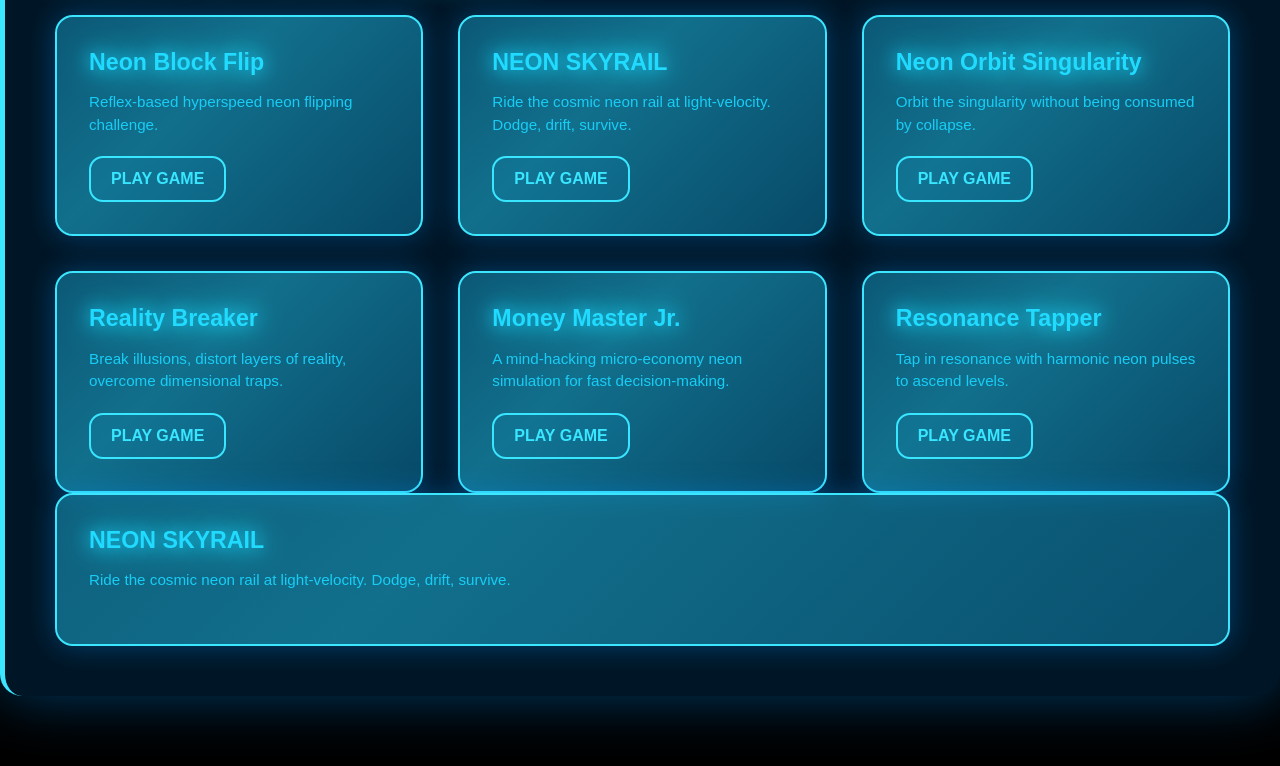
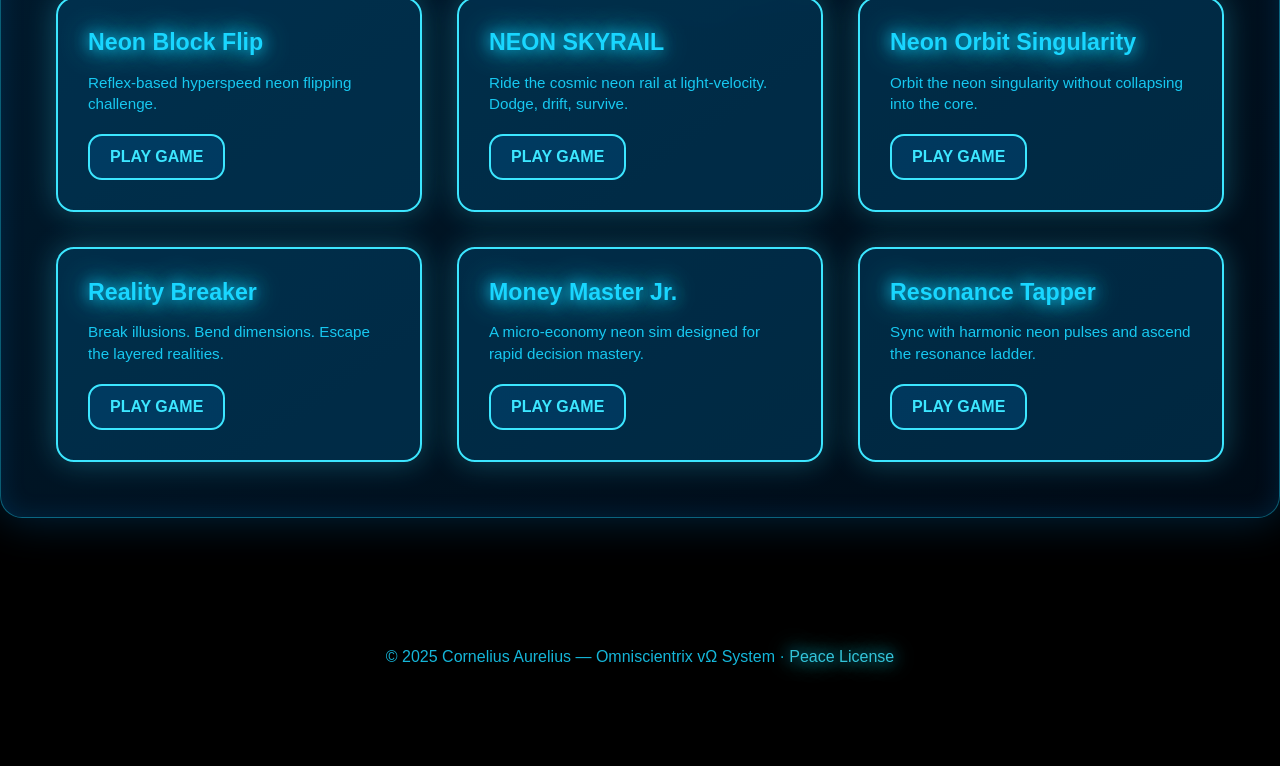
Before and after one commit to Cornelius-Aurelius/Omniscientrix-Arcade-, a plain HTML site: page index.html in a window 1280 px wide. Shown: the part 765-1531 px from the top of the page. After the commit the page ends 1491 px from the top, so only its background shows below. Drawn offline with Linux system fonts and the light colour scheme; animation ran at ten frames a second.

Commit message:
Update index.html

```diff
--- a/index.html
+++ b/index.html
@@ -3,294 +3,204 @@
 <head>
 <meta charset="UTF-8" />
 <meta name="viewport" content="width=device-width, initial-scale=1.0" />
-<title>OMNISCIENTRIX ARCADE Ω∞++ — ULTRA NEON COSMIC GAME GRID</title>
+<title>OMNISCIENTRIX ARCADE Ω∞ ULTRA — THE NEON COSMIC GAME GRID</title>
 
-<!-- ========================================================= -->
-<!-- 🔥 ULTIMATE SEO + BRAND AUTHORITY PACKAGE (Ω∞++) 🔥 -->
-<!-- ========================================================= -->
+<!-- ========================= -->
+<!-- 🔥 ULTIMATE SEO + AUTHORITY -->
+<!-- ========================= -->
 <meta name="author" content="Cornelius Aurelius" />
-<meta name="description" content="The Omniscientrix Arcade Ω∞++ — a hyperneon cosmic game dimension created by Cornelius Aurelius. Play advanced neon puzzle, orbit, rhythm, rail, and reality-breaking games." />
-<meta name="keywords" content="Cornelius Aurelius, Omniscientrix Arcade, Neon Cosmic Games, Hyperneon Games, Reality Breaker, Neon Skyrail, Neon Block Flip, Orbit Singularity, Reflex Games, Cosmic Arcade" />
+<meta name="description" content="Omniscientrix Arcade Ω∞ ULTRA — The Neon Cosmic Game Grid created by Cornelius Aurelius. Ultra‑premium neon puzzle, orbit, rail, rhythm, and reality‑breaking games." />
+<meta name="keywords" content="Cornelius Aurelius, Neon Arcade, Omniscientrix Arcade, Cosmic Games, Neon Games, Reflex Games, Reality Breaker, Neon Skyrail, Neon Orbit, Hyperneon Games, Indie Games" />
 <meta name="robots" content="index, follow" />
-<meta property="og:title" content="Omniscientrix Arcade Ω∞++ — Hyperneon Cosmic Game Grid" />
-<meta property="og:description" content="Explore the cosmic neon multiverse of games created by Cornelius Aurelius. Reflex, orbit, puzzle, rail, and reality-shifting neon games." />
+<meta property="og:title" content="Omniscientrix Arcade Ω∞ ULTRA — Neon Cosmic Game Grid" />
+<meta property="og:description" content="Play ultra‑premium neon games crafted by Cornelius Aurelius." />
+<meta property="og:image" content="preview.png" />
 <meta property="og:type" content="website" />
-<meta property="og:image" content="https://cornelius-aurelius.github.io/Omniscientrix-Arcade/preview.png" />
 <meta property="og:url" content="https://cornelius-aurelius.github.io/Omniscientrix-Arcade/" />
 <meta name="twitter:card" content="summary_large_image" />
 
-<!-- PERSON SCHEMA & GAME INDEX -->
+<!-- ========================= -->
+<!-- 🔥 PERSON + GAME SCHEMA -->
+<!-- ========================= -->
 <script type="application/ld+json">
 {
-  "@context": "https://schema.org",
-  "@type": "Person",
-  "name": "Cornelius Aurelius",
-  "url": "https://cornelius-aurelius.github.io",
-  "jobTitle": "Creator of the Omniscientrix Framework, Game Developer, Polymath",
-  "sameAs": [
-    "https://zenodo.org/records/17362534",
-    "https://instagram.com/cornelius_aurelius_",
-    "https://github.com/cornelius-aurelius"
-  ]
+"@context":"https://schema.org",
+"@type":"Person",
+"name":"Cornelius Aurelius",
+"url":"https://cornelius-aurelius.github.io",
+"jobTitle":"Creator of the Omniscientrix Framework, Game Developer, Polymath",
+"sameAs":["https://zenodo.org/records/17362534","https://instagram.com/cornelius_aurelius_","https://github.com/cornelius-aurelius"]
 }
 </script>
 
 <script type="application/ld+json">
 {
-  "@context": "https://schema.org",
-  "@type": "ItemList",
-  "name": "Omniscientrix Arcade Games",
-  "itemListElement": [
-    { "@type": "VideoGame", "name": "Neon Block Flip", "url": "https://cornelius-aurelius.github.io/neon-block-flip/" },
-    { "@type": "VideoGame", "name": "NEON SKYRAIL", "url": "https://cornelius-aurelius.github.io/NEON-SKYRAIL/" },
-    { "@type": "VideoGame", "name": "Neon Orbit Singularity", "url": "https://cornelius-aurelius.github.io/neon-orbit-singularity/" },
-    { "@type": "VideoGame", "name": "Reality Breaker", "url": "https://cornelius-aurelius.github.io/reality-breaker/" },
-    { "@type": "VideoGame", "name": "Money Master Jr.", "url": "https://corneliusaurelius.github.io/money-master-jr/" },
-    { "@type": "VideoGame", "name": "Resonance Tapper", "url": "https://corneliusaurelius.github.io/resonance-tapper/" }
-  ]
+"@context":"https://schema.org",
+"@type":"ItemList",
+"name":"Omniscientrix Arcade Games",
+"itemListElement":[
+{"@type":"VideoGame","name":"Neon Block Flip","url":"https://cornelius-aurelius.github.io/neon-block-flip/"},
+{"@type":"VideoGame","name":"NEON SKYRAIL","url":"https://cornelius-aurelius.github.io/NEON-SKYRAIL/"},
+{"@type":"VideoGame","name":"Neon Orbit Singularity","url":"https://cornelius-aurelius.github.io/neon-orbit-singularity/"},
+{"@type":"VideoGame","name":"Reality Breaker","url":"https://cornelius-aurelius.github.io/reality-breaker/"},
+{"@type":"VideoGame","name":"Money Master Jr.","url":"https://corneliusaurelius.github.io/money-master-jr/"},
+{"@type":"VideoGame","name":"Resonance Tapper","url":"https://corneliusaurelius.github.io/resonance-tapper/"}
+]
 }
 </script>
 
-<!-- ========================================================= -->
-<!-- 🔥 Ω∞++ HOLOGRAPHIC VISUAL SYSTEM -->
-<!-- ========================================================= -->
+<!-- ========================= -->
+<!-- 🔥 MASTER STYLE: Ω∞ ULTRA -->
+<!-- ========================= -->
 <style>
-:root {
+:root{
   --neon:#19d6ff;
   --ultra:#3ce6ff;
-  --glow-hard:0 0 25px #19d6ff,0 0 65px #19d6ff,0 0 180px #19d6ff;
-  --glow-soft:0 0 18px #19d6ff,0 0 35px #19d6ff;
+  --deep:#00111f;
+  --glow-hard:0 0 22px #19d6ff,0 0 55px #19d6ff,0 0 140px #19d6ff;
+  --glow-soft:0 0 15px #19d6ff,0 0 30px #19d6ff;
 }
 body{
-  margin:0;
-  background:#000;
-  font-family:'Orbitron',sans-serif;
-  color:var(--neon);
-  overflow-x:hidden;
+  margin:0;background:#000;color:var(--neon);font-family:'Orbitron',sans-serif;overflow-x:hidden;
 }
 
-/* MULTI-LAYER STARFIELD (Ω∞++) */
+/* FULL PAGE LIGHT VIGNETTE */
+body::before{
+  content:"";position:fixed;top:0;left:0;width:100%;height:100%;
+  background:radial-gradient(circle at center,rgba(0,200,255,0.08),transparent 65%);
+  z-index:-5;
+}
+
+/* MULTI‑LAYER STARFIELD */
 #bg1,#bg2,#bg3,#bg4{
   position:fixed;top:0;left:0;width:100%;height:100%;z-index:-3;pointer-events:none;
 }
-#bg1{opacity:.15;filter:blur(1px);}
-#bg2{opacity:.35;filter:blur(2px);}
-#bg3{opacity:.55;filter:blur(3px);}
-#bg4{opacity:.85;filter:blur(4px);}
+#bg1{opacity:.15;filter:blur(1px);}#bg2{opacity:.3;filter:blur(2px);}#bg3{opacity:.55;filter:blur(3px);}#bg4{opacity:.82;filter:blur(4px);}
 
 /* HERO */
 .hero{
-  text-align:center;
-  padding:160px 20px 110px;
-  background:radial-gradient(circle at center,#001020 0%,#000 85%);
-  animation:heroPulse 5s infinite alternate;
+  text-align:center;padding:150px 20px 100px;
+  background:radial-gradient(circle at center,#002034,#000 80%);
+  animation:heroGlow 5s ease-in-out infinite alternate;
 }
-@keyframes heroPulse{
-  from{text-shadow:var(--glow-soft);} to{text-shadow:var(--glow-hard);}
-}
-.hero h1{font-size:clamp(2.8rem,7vw,5.5rem);margin:0;letter-spacing:3px;}
-.hero h2{font-size:clamp(1rem,3vw,1.5rem);opacity:.92;margin-top:12px;}
+@keyframes heroGlow{from{text-shadow:var(--glow-soft);}to{text-shadow:var(--glow-hard);} }
+.hero h1{font-size:clamp(3rem,7vw,6rem);letter-spacing:3px;margin:0;}
+.hero h2{font-size:clamp(1rem,2.5vw,1.4rem);opacity:.92;margin-top:10px;}
 
-/* SECTION CARD */
+/* SECTION */
 .section{
-  max-width:1350px;
-  margin:70px auto;
-  padding:50px;
-  background:rgba(0,40,70,.55);
-  border-left:5px solid var(--ultra);
-  border-radius:22px;
-  box-shadow:0 0 60px rgba(0,150,255,.4);
+  max-width:1400px;margin:70px auto;padding:55px;
+  background:linear-gradient(145deg,rgba(0,50,85,.55),rgba(0,20,40,.55));
+  border-radius:22px;border:1px solid rgba(25,214,255,0.4);
+  box-shadow:0 0 45px rgba(0,150,255,.25),inset 0 0 25px rgba(0,150,255,.15);
   backdrop-filter:blur(12px);
 }
-.section h3{
-  font-size:2.8rem;
-  text-shadow:var(--glow-soft);
-  margin-bottom:30px;
+.section h3{font-size:2.8rem;margin-bottom:30px;text-shadow:var(--glow-soft);}
+
+/* GRID */
+.grid{
+  display:grid;gap:35px;grid-template-columns:repeat(auto-fit,minmax(320px,1fr));
 }
 
-/* GAME GRID */
-.grid{
-  display:grid;
-  gap:35px;
-  grid-template-columns:repeat(auto-fit,minmax(300px,1fr));
+/* GAME CARD: ULTRA MODE */
+.game-card{
+  background:rgba(0,80,125,.4);
+  border:2px solid var(--ultra);
+  border-radius:18px;
+  padding:30px;
+  box-shadow:0 0 30px rgba(50,220,255,.3);
+  position:relative;overflow:hidden;transition:.35s;
+}
+.game-card:hover{
+  transform:translateY(-8px) scale(1.04);
+  box-shadow:var(--glow-hard);
+  background:rgba(0,140,255,.23);
 }
 
-.game-card{
-  padding:32px;
-  background:rgba(0,80,130,.45);
-  border:2px solid var(--ultra);
-  border-radius:18px;
-  position:relative;
-  overflow:hidden;
-  transition:.35s;
-  transform-style:preserve-3d;
-  box-shadow:0 0 28px rgba(0,150,255,.35);
+/* HOLOGRAPHIC SHEEN */
+.game-card::before{
+  content:"";position:absolute;top:-50%;left:-50%;width:200%;height:200%;
+  background:radial-gradient(circle,rgba(80,240,255,.22),transparent 55%);
+  transform:scale(0);transition:.6s ease-out;
 }
-.game-card:hover{
-  transform:scale(1.07) rotate3d(1,1,0,7deg);
-  background:rgba(0,200,255,.25);
-  box-shadow:var(--glow-hard);
-}
-.game-card::before{
-  content:"";
-  position:absolute;top:0;left:-120%;width:300%;height:100%;
-  background:linear-gradient(120deg,transparent,rgba(50,230,255,.35),transparent);
-  transform:skewX(-25deg);
-  transition:.65s;
-}
-.game-card:hover::before{left:140%;}
+.game-card:hover::before{transform:scale(1);}
 
-.game-card h4{
-  margin:0;margin-bottom:14px;font-size:1.45rem;text-shadow:var(--glow-soft);
-}
-.game-card p{
-  opacity:.92;line-height:1.5;margin-bottom:20px;font-size:.95rem;
-}
+/* TEXT */
+.game-card h4{margin:0 0 12px;font-size:1.45rem;text-shadow:var(--glow-soft);}
+.game-card p{opacity:.92;line-height:1.4;margin-bottom:20px;font-size:.95rem;}
+
+/* BUTTON */
 .game-card a{
   display:inline-block;padding:12px 20px;
   border:2px solid var(--ultra);
-  color:var(--ultra);
-  border-radius:14px;
-  text-decoration:none;
-  transition:.3s;font-weight:bold;
-  background:rgba(0,70,110,.35);
+  border-radius:14px;text-decoration:none;
+  font-weight:bold;color:var(--ultra);
+  background:rgba(0,85,140,.35);
+  transition:.25s;
 }
 .game-card a:hover{
-  background:var(--ultra);
-  color:#000;
-  box-shadow:var(--glow-soft);
+  background:var(--ultra);color:#000;box-shadow:var(--glow-soft);
 }
 
 /* FOOTER */
-footer{
-  text-align:center;
-  padding:60px 20px;
-  opacity:.85;
-  font-size:1rem;
-}
+footer{text-align:center;padding:60px 20px;opacity:.85;font-size:1rem;}
 footer a{color:var(--ultra);text-decoration:none;text-shadow:var(--glow-soft);}
 
-/* RESPONSIVE */
-@media(max-width:700px){.section{padding:30px;margin:25px 10px;}}
-@media(max-width:450px){.hero h1{font-size:2.3rem;}.hero h2{font-size:.8rem;}}
-
-
-/* ========================= */
-/* 🔥 Ω∞+++ VISUAL EFFECT UPGRADES */
-/* ========================= */
-
-/* NEON CARD HOVER RIPPLE */
-.game-card {
-  position: relative;
-  overflow: hidden;
-}
-.game-card::after {
-  content: "";
-  position: absolute;
-  top: 50%; left: 50%;
-  width: 0; height: 0;
-  background: rgba(25, 214, 255, 0.35);
-  border-radius: 50%;
-  transform: translate(-50%, -50%);
-  opacity: 0;
-  transition: width 0.6s ease, height 0.6s ease, opacity 0.4s ease;
-}
-.game-card:hover::after {
-  width: 350%;
-  height: 350%;
-  opacity: 1;
-}
-
-/* FLOATING PARTICLES OVER CARDS */
-.particle-layer {
-  position: absolute;
-  top: 0;
-  left: 0;
-  width: 100%;
-  height: 100%;
-  pointer-events: none;
-  overflow: hidden;
-}
-
-/* SIGIL ANIMATION */
-@keyframes sigilSpin {
-  0% { transform: rotate(0deg) scale(1); filter: drop-shadow(0 0 6px var(--ultra)); }
-  100% { transform: rotate(360deg) scale(1.03); filter: drop-shadow(0 0 14px var(--ultra)); }
-}
-.sigil {
-  width: 120px;
-  height: 120px;
-  margin: 0 auto 20px auto;
-  border-radius: 50%;
-  border: 3px solid var(--ultra);
-  animation: sigilSpin 10s linear infinite;
-}
-
-/* SECTION DIVIDER */
-.section-divider {
-  width: 100%;
-  height: 3px;
-  background: linear-gradient(90deg, transparent, var(--ultra), transparent);
-  margin: 60px 0;
-  box-shadow: 0 0 12px var(--ultra);
-}
-
+/* MOBILE */
+@media(max-width:700px){.section{padding:35px;margin:25px 15px;}}
+@media(max-width:450px){.hero h1{font-size:2.3rem;}.hero h2{font-size:.85rem;}}
 </style>
 </head>
 
 <body>
 
-<!-- STARFIELD LAYERS -->
 <canvas id="bg1"></canvas>
 <canvas id="bg2"></canvas>
 <canvas id="bg3"></canvas>
 <canvas id="bg4"></canvas>
 
 <div class="hero">
-  <h1>OMNISCIENTRIX ARCADE Ω∞++</h1>
-  <h2>THE HYPERNEON COSMIC GAME GRID — CREATED BY CORNELIUS AURELIUS</h2>
+  <h1>OMNISCIENTRIX ARCADE Ω∞ ULTRA</h1>
+  <h2>The HyperNeon Cosmic Game Grid — Created by Cornelius Aurelius</h2>
 </div>
 
 <div class="section">
   <h3>Featured Neon Games</h3>
   <div class="grid">
 
-    <div class="game-card">
-      <h4>Neon Block Flip</h4>
-      <p>Reflex-based hyperspeed neon flipping challenge.</p>
-      <a href="https://cornelius-aurelius.github.io/neon-block-flip/">PLAY GAME</a>
-    </div>
+    <div class="game-card"><h4>Neon Block Flip</h4><p>Reflex‑based hyperspeed neon flipping challenge.</p><a href="https://cornelius-aurelius.github.io/neon-block-flip/">PLAY GAME</a></div>
 
-    <div class="game-card">
-      <h4>NEON SKYRAIL</h4>
-      <p>Ride the cosmic neon rail at light-velocity. Dodge, drift, survive.</p>
-      <a href="https://cornelius-aurelius.github.io/NEON-SKYRAIL/">PLAY GAME</a>
-    </div>
+    <div class="game-card"><h4>NEON SKYRAIL</h4><p>Ride the cosmic neon rail at light‑velocity. Dodge, drift, survive.</p><a href="https://cornelius-aurelius.github.io/NEON-SKYRAIL/">PLAY GAME</a></div>
 
-    <div class="game-card">
-      <h4>Neon Orbit Singularity</h4>
-      <p>Orbit the singularity without being consumed by collapse.</p>
-      <a href="https://cornelius-aurelius.github.io/neon-orbit-singularity/">PLAY GAME</a>
-    </div>
+    <div class="game-card"><h4>Neon Orbit Singularity</h4><p>Orbit the neon singularity without collapsing into the core.</p><a href="https://cornelius-aurelius.github.io/neon-orbit-singularity/">PLAY GAME</a></div>
 
-    <div class="game-card">
-      <h4>Reality Breaker</h4>
-      <p>Break illusions, distort layers of reality, overcome dimensional traps.</p>
-      <a href="https://cornelius-aurelius.github.io/reality-breaker/">PLAY GAME</a>
-    </div>
+    <div class="game-card"><h4>Reality Breaker</h4><p>Break illusions. Bend dimensions. Escape the layered realities.</p><a href="https://cornelius-aurelius.github.io/reality-breaker/">PLAY GAME</a></div>
 
-    <div class="game-card">
-      <h4>Money Master Jr.</h4>
-      <p>A mind-hacking micro-economy neon simulation for fast decision-making.</p>
-      <a href="https://corneliusaurelius.github.io/money-master-jr/">PLAY GAME</a>
-    </div>
+    <div class="game-card"><h4>Money Master Jr.</h4><p>A micro‑economy neon sim designed for rapid decision mastery.</p><a href="https://corneliusaurelius.github.io/money-master-jr/">PLAY GAME</a></div>
 
-    <div class="game-card">
-      <h4>Resonance Tapper</h4>
-      <p>Tap in resonance with harmonic neon pulses to ascend levels.</p>
-      <a href="https://corneliusaurelius.github.io/resonance-tapper/">PLAY GAME</a>
-    </div>
+    <div class="game-card"><h4>Resonance Tapper</h4><p>Sync with harmonic neon pulses and ascend the resonance ladder.</p><a href="https://corneliusaurelius.github.io/resonance-tapper/">PLAY GAME</a></div>
 
   </div>
+</div>
 
-    <div class="game-card"><h4>NEON SKYRAIL</h4><p>Ride the cosmic neon rail at light-velocity. Dodge, drift, survive.</p><a href="https
+<footer>
+  © 2025 Cornelius Aurelius — Omniscientrix vΩ System ·
+  <a href="https://zenodo.org/records/17362534">Peace License</a>
+</footer>
+
+<script>
+function sf(id,speed,count){
+  const c=document.getElementById(id),x=c.getContext('2d');
+  function r(){c.width=innerWidth;c.height=innerHeight;} r();
+  let s=Array.from({length:count},()=>({x:Math.random()*c.width,y:Math.random()*c.height,z:Math.random()*2+1}));
+  function a(){
+    x.clearRect(0,0,c.width,c.height);
+    s.forEach(o=>{x.fillStyle=`rgba(25,214,255,${0.3+Math.random()*0.7})`;x.beginPath();x.arc(o.x,o.y,o.z,0,6.28);x.fill();o.y+=o.z*speed;if(o.y>c.height)o.y=0;});
+    requestAnimationFrame(a);
+  } a();
+}
+sf('bg1',.1,140);sf('bg2',.18,200);sf('bg3',.28,260);sf('bg4',.38,330);
+</script>
+
+</body>
+</html>
```
